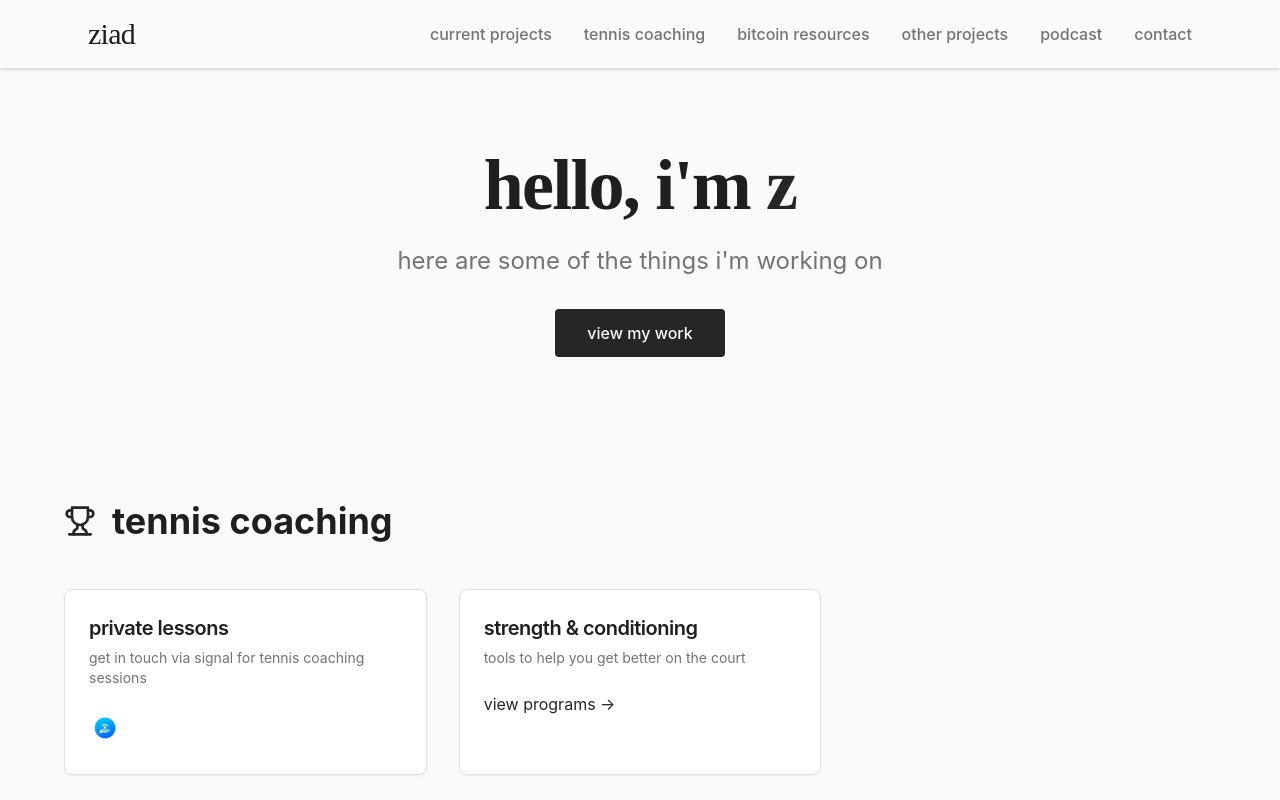
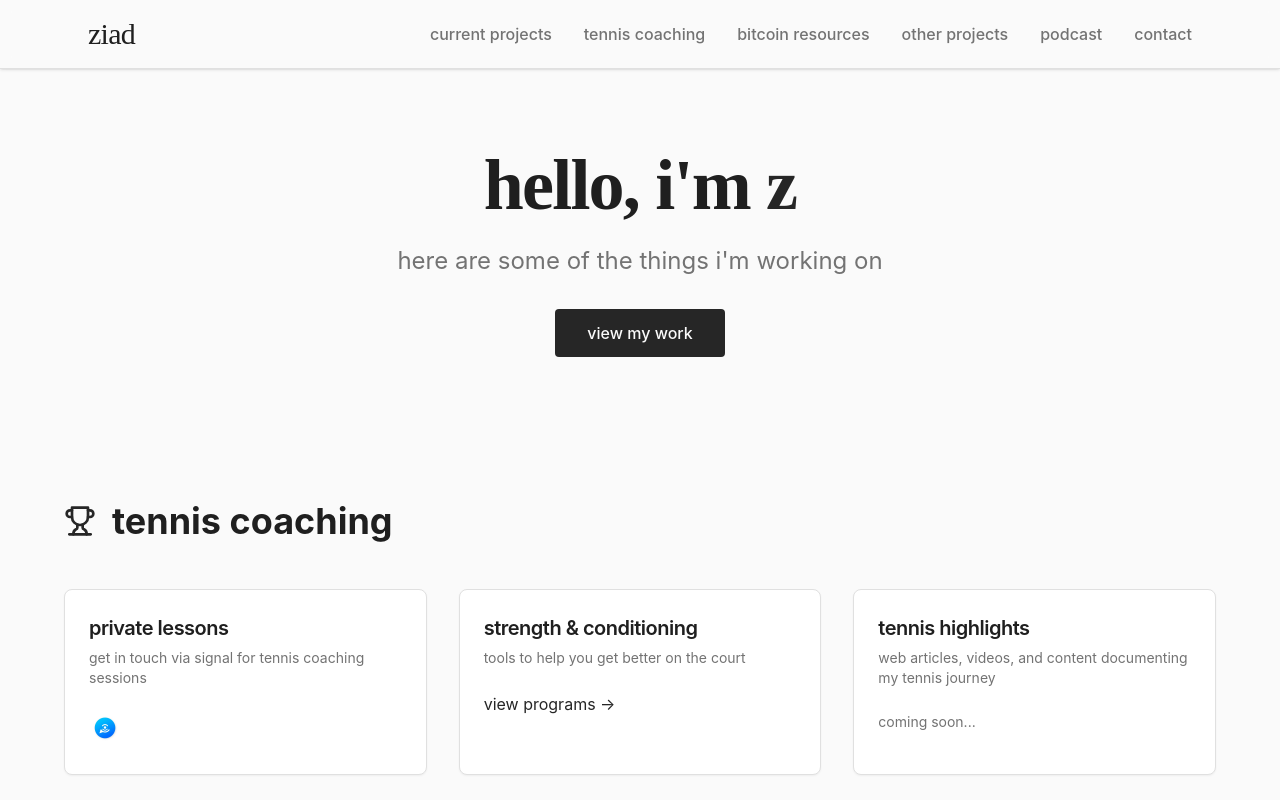
Before and after one commit to meknazee/ziad-website, a React (Vite) app: page / in a window 1280 px wide. Shown: the top 800 px of the page. Built offline with nearby package versions, Linux system fonts and the light colour scheme.

Commit message:
Add Tennis Highlights subsection
Add a new subsection titled "Tennis Highlights" under the "Tennis Coaching" section. This subsection will include links to web articles, videos, and other content documenting the user's tennis journey.

```diff
--- a/src/components/TennisCoachingSection.tsx
+++ b/src/components/TennisCoachingSection.tsx
@@ -35,6 +35,19 @@ export const TennisCoachingSection = () => {
               </a>
             </CardContent>
           </Card>
+          <Card className="group hover:shadow-lg transition-shadow duration-300">
+            <CardHeader>
+              <CardTitle className="text-xl group-hover:text-primary transition-colors">tennis highlights</CardTitle>
+              <CardDescription>
+                web articles, videos, and content documenting my tennis journey
+              </CardDescription>
+            </CardHeader>
+            <CardContent>
+              <div className="space-y-2">
+                <p className="text-sm text-muted-foreground">coming soon...</p>
+              </div>
+            </CardContent>
+          </Card>
         </div>
       </div>
     </section>;
```
